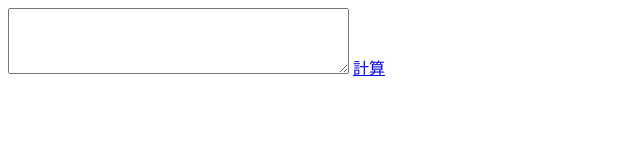
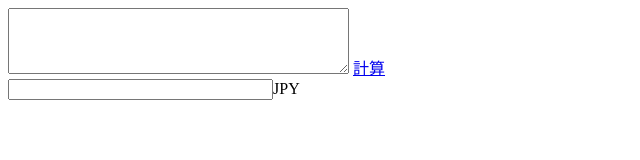
Before and after one commit to haradayu/coin_calculator, a plain HTML site: page index.html in a window 1280 px wide. Shown: the whole page, without its empty margins (0-640 px from the left). Drawn offline with nearby package versions, Linux system fonts and the light colour scheme.

Commit message:
フォームに結果を表示

```diff
--- a/coin.js
+++ b/coin.js
@@ -67,9 +67,7 @@ function main(){
       }
       let answer = eval(formula_string);
       console.log(answer);
-      // console.log(res1);
-      // var JPY_XEM = res1.BTC_XEM.last * res2.JPY.last;
-      // console.log(JPY_XEM);
+      console.log($('#answer')[0].value = Math.round(answer));
     })
     .fail(function(xhr, textStatus, errorThrown) {
         alert("時価の取得に失敗しました。");
--- a/index.html
+++ b/index.html
@@ -26,6 +26,7 @@
 <body>
 <textarea id="formula" value="" name="formula" rows="4" cols="40"></textarea>
 <a href="javascript:void('0');" onclick="openURL()">計算</a><br>
+<input id="answer" type="text" name="answer" size="30">JPY
 <script src="//code.jquery.com/jquery-1.12.0.min.js"></script>
 
 <script src="coin.js" charset="utf-8"></script>
```
